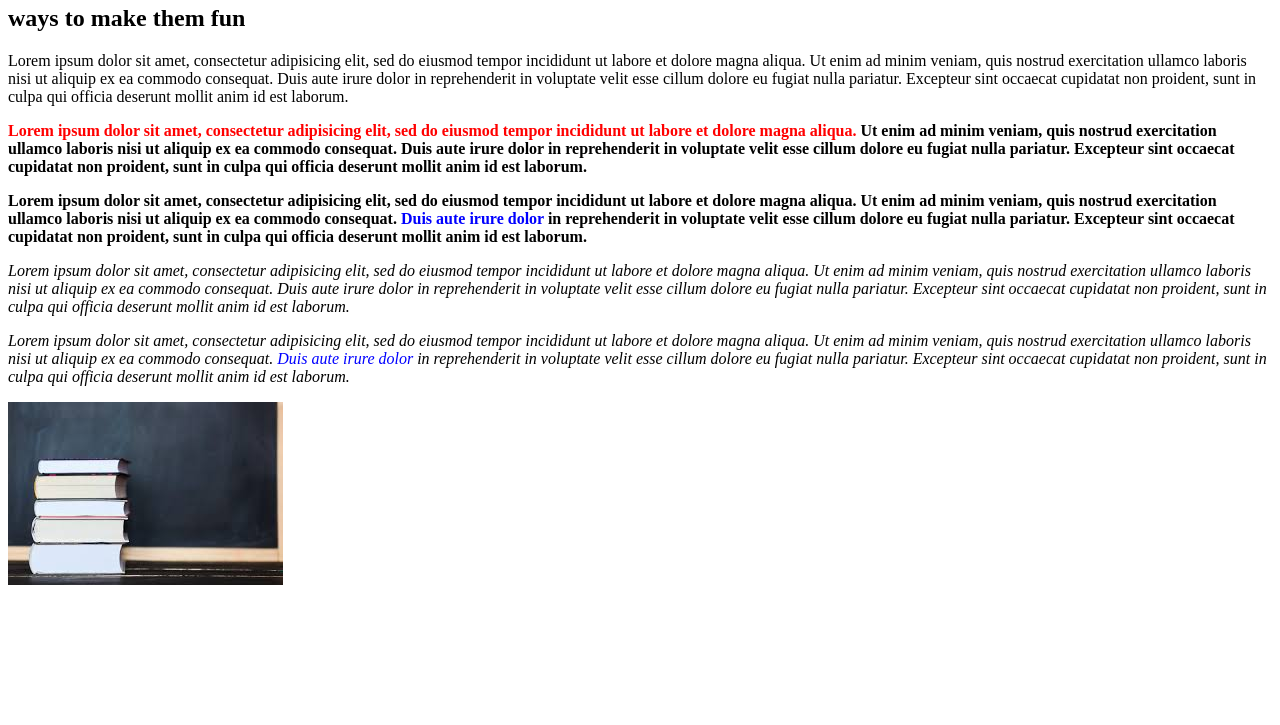
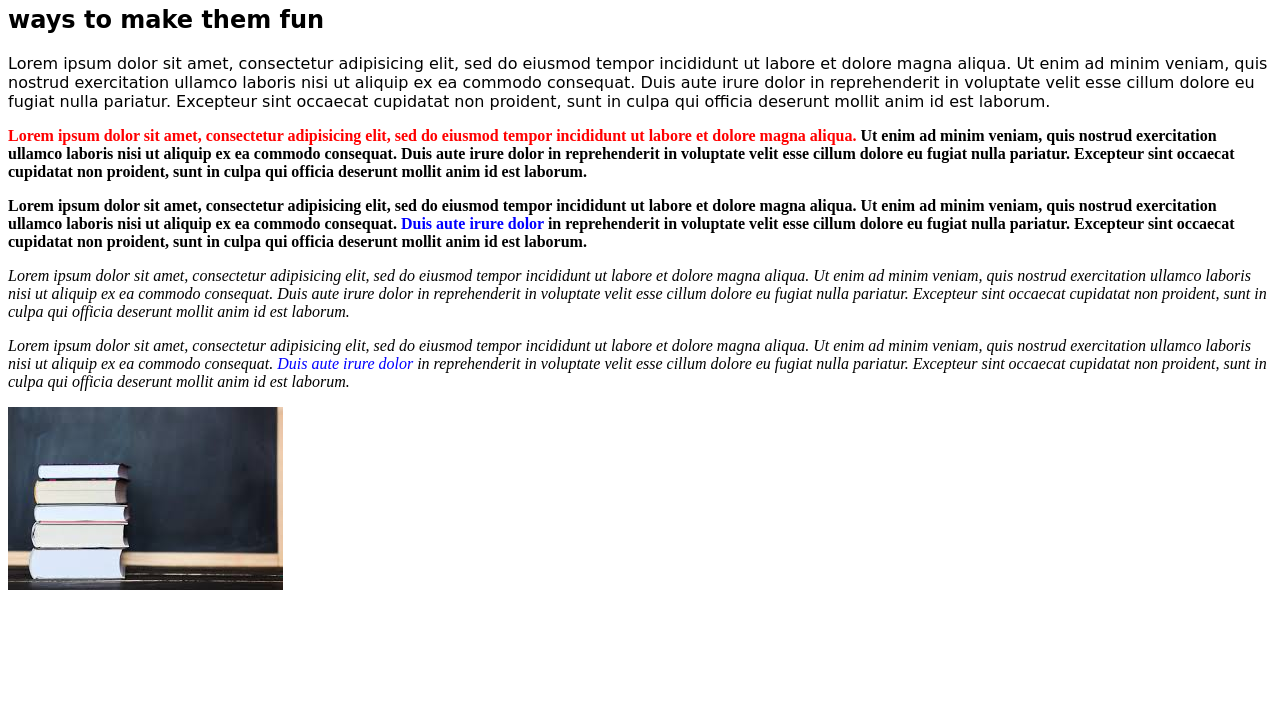
Before and after one commit to ratta2ii/boring-lecture, a plain HTML site: page index.html in a window 1280 px wide. Shown: the part 75-800 px from the top of the page. Drawn offline with Linux system fonts and the light colour scheme.

Commit message:
Erase intro class from elements. Put elements inside a new  div tag. Add intro class back to new div tag.

```diff
--- a/index.html
+++ b/index.html
@@ -5,7 +5,7 @@
     <title>Boring Lecture</title>
   </head>
   <body>
-    <div>
+    <div class="intro">
       <h1>Boring lecture</h1>
       <h2>ways to make them fun</h2>
       <p>Lorem ipsum dolor sit amet, consectetur adipisicing elit, sed do eiusmod tempor incididunt ut labore et dolore magna aliqua. Ut enim ad minim veniam, quis nostrud exercitation ullamco laboris nisi ut aliquip ex ea commodo consequat. Duis aute irure dolor in reprehenderit in voluptate velit esse cillum dolore eu fugiat nulla pariatur. Excepteur sint occaecat cupidatat non proident, sunt in culpa qui officia deserunt mollit anim id est laborum.</p>
```
